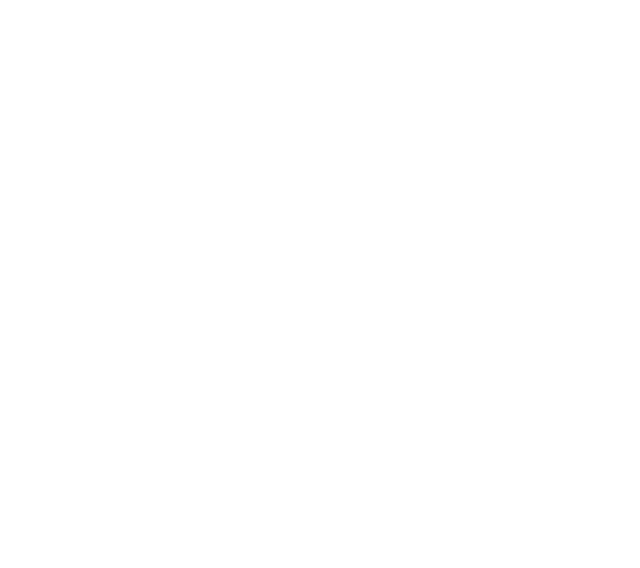
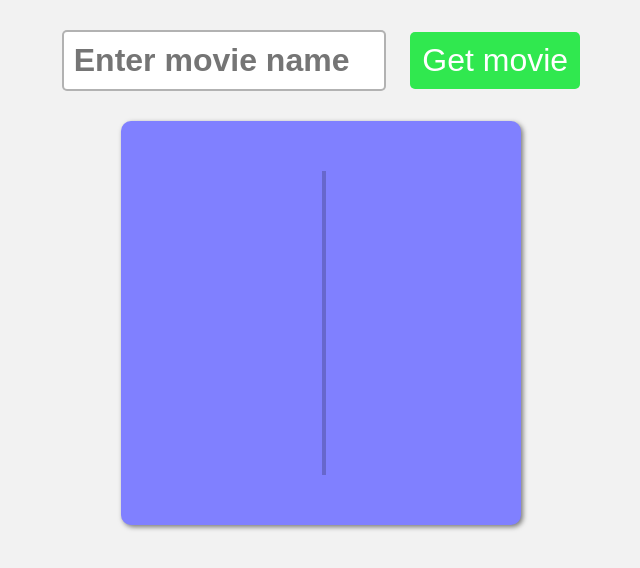
Before and after one commit to lemonade1717/FilmFinder, a plain HTML site: page index.html in a window 1280 px wide. Shown: the whole page, without its empty margins (319-959 px from the left). Drawn offline with Linux system fonts and the light colour scheme.

Commit message:
htmlFinished

```diff
--- a/index.html
+++ b/index.html
@@ -3,12 +3,22 @@
 <head>
     <meta charset="UTF-8">
     <meta name="viewport" content="width=device-width, initial-scale=1.0">
-    <title>Document</title>
+    <title>MovieFinder</title>
     <link rel="stylesheet" href="style.css">
 </head>
 <body>
 
+    <form class="movieForm">
+        <input type="text" class="movieInput" placeholder="Enter movie name">
+        <button type="submit">Get movie</button>
+    </form>
 
+    <div class="card">
+        <div class="movie">
+            <div class="movieInfo">
+            </div>
+        </div>
+    </div>
 
     <script src="script.js"></script>
 </body>
--- a/style.css
+++ b/style.css
@@ -0,0 +1,70 @@
+body {
+    font-family: Arial, sans-serif;
+    background-color: hsl(0, 0%, 95%);
+    margin: 0;
+    display: flex;
+    flex-direction: column;
+    align-items: center;
+}
+.movieForm {
+    margin: 20px;
+}
+.movieInput {
+    padding: 10px;
+    font-size: 2rem;
+    font-weight: bold;
+    border: 2px solid rgba(0, 0, 0, 0.3);
+    border-radius: 5px;
+    margin: 10px;
+    width: 300px;
+}
+button {
+    padding: 10px;
+    font-size: 2rem;
+    border: none;
+    border-radius: 5px;
+    margin: 10px;
+    width: 170px;
+    background-color: hsl(130, 80%, 55%);
+    color: white;
+}
+button:hover {
+    background-color: hsl(130, 80%, 45%);
+}
+button:active {
+    background-color: hsl(130, 80%, 40%);
+}
+.card {
+    display: flex;
+    flex-direction: column;
+    align-items: center;
+    padding: 50px;
+    border-radius: 10px;
+    box-shadow: 2px 2px 5px hsla(0, 0%, 0%, 0.5);
+    min-width: 300px;
+    max-width: 615px;
+    background-color: hsl(240, 100%, 75%);
+    color: white;
+}
+.movie {
+    display: flex;
+    flex-direction: row;
+}
+img {
+    width: 200px;
+    height: 300px;
+    box-shadow: 2px 2px 3px hsla(0, 0%, 0%, 0.5);
+}
+.movieInfo {
+    display: flex;
+    align-items: center;
+    flex-direction: column;
+    margin-left: 5px;
+    text-align: center;
+    border: 2px solid rgba(0, 0, 0, 0.2);
+    height: 300px;
+}
+.movieInfo p {
+    font-size: 0.7rem;
+    max-width: 240px;
+}
```
Also changed, not shown: img/terminatorPoster.jpg (added), 4 other files.
